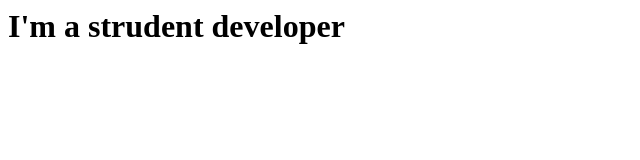
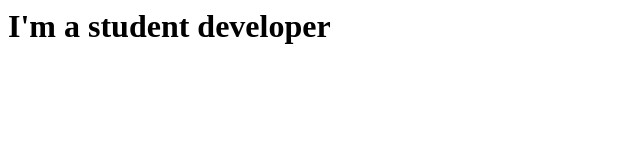
Before and after one commit to bakeds/bakeds.github.io, a plain HTML site: page index.html in a window 1280 px wide. Shown: the whole page, without its empty margins (0-640 px from the left). Drawn offline with Linux system fonts and the light colour scheme.

Commit message:
spelling fout

```diff
--- a/index.html
+++ b/index.html
@@ -1 +1 @@
-<h1>I'm a strudent developer</h1>
+<h1>I'm a student developer</h1>
```
